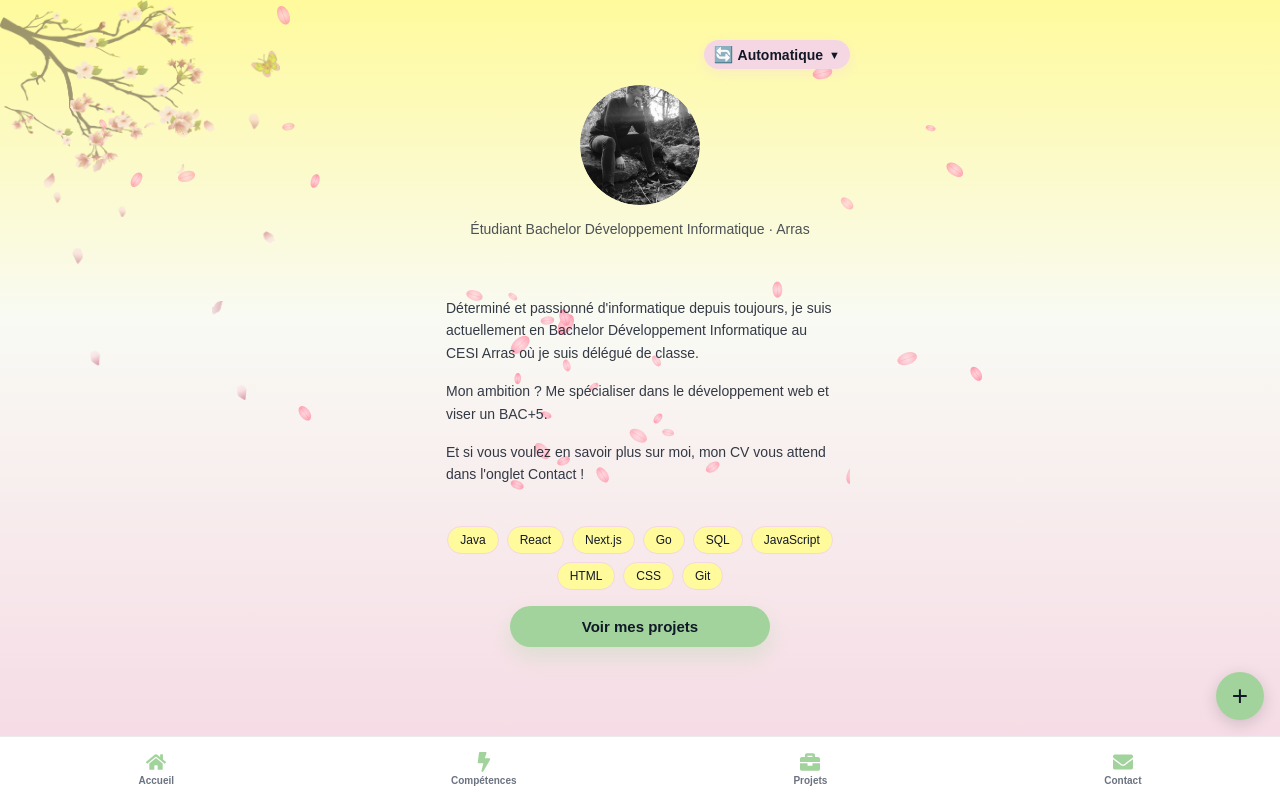
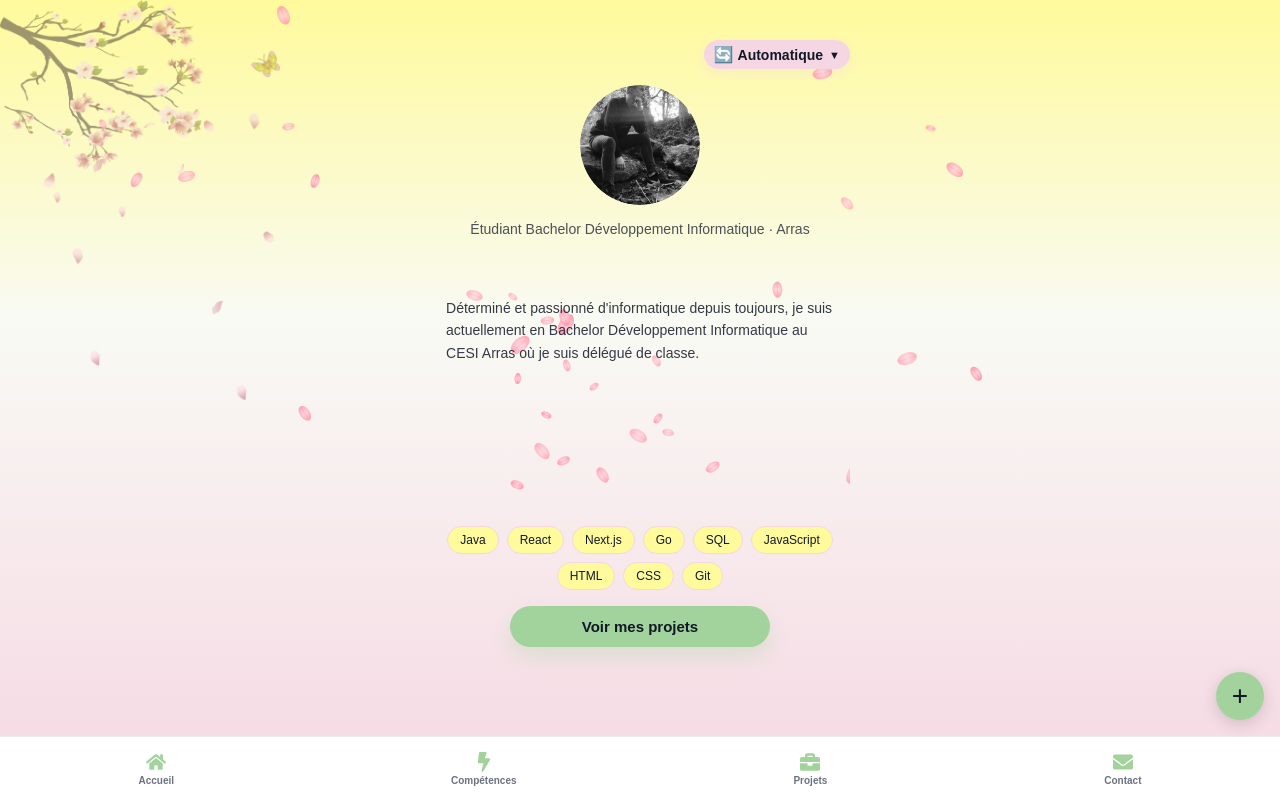
Before and after one commit to DELCUSEAllan/PortfolioSaisonAllan, a Next.js app in the folder portfolio-saisons/: page / in a window 1280 px wide. Built offline with nearby package versions, Linux system fonts and the light colour scheme.

Commit message:
feat : Ajout de l'animation machine à écrire sur le paragraphe principal

```diff
--- a/portfolio-saisons/src/app/components/SectionPresentation.jsx
+++ b/portfolio-saisons/src/app/components/SectionPresentation.jsx
@@ -1,23 +1,32 @@
 import { PRESENTATION } from "../config/contenuAccueil";
 import CanvasSakura from "./CanvasSakura";
-
-
+import TexteMachineAEcrire from "./TexteMachineAEcrire";
 import PropTypes from "prop-types";
-
-SectionPresentation.propTypes = {
-  saisonActuelle: PropTypes.string,
-};
 
 export default function SectionPresentation({ saisonActuelle }) {
   return (
     <section className="section-presentation">
       {saisonActuelle === "printemps" && <CanvasSakura />}
 
-     {PRESENTATION.paragraphes.map((paragraphe) => (
-        <p key={paragraphe.substring(0, 20)} className="section-texte">
-          {paragraphe}
-        </p>
-      ))}
+      {PRESENTATION.paragraphes.map((paragraphe, index) => {
+  const delai = PRESENTATION.paragraphes
+    .slice(0, index)
+    .reduce((total, p) => total + p.length * 0.03 + 1, 0);
+
+  return (
+    <p key={paragraphe.substring(0, 20)} className="section-texte">
+      <TexteMachineAEcrire
+        texte={paragraphe}
+        vitesse={0.03}
+        delaiDepart={delai}
+      />
+    </p>
+  );
+})}
     </section>
   );
 }
+
+SectionPresentation.propTypes = {
+  saisonActuelle: PropTypes.string,
+};
--- /dev/null
+++ b/portfolio-saisons/src/app/components/TexteMachineAEcrire.jsx
@@ -0,0 +1,30 @@
+"use client";
+
+import { motion } from "framer-motion";
+import PropTypes from "prop-types";
+
+export default function TexteMachineAEcrire({ texte, vitesse = 0.03, delaiDepart = 0 }) {
+  return (
+    <span>
+      {texte.split("").map((caractere, index) => (
+        <motion.span
+          key={`${caractere}-${index}`}
+          initial={{ opacity: 0 }}
+          animate={{ opacity: 1 }}
+          transition={{
+            duration: 0.01,
+            delay: delaiDepart + index * vitesse,
+          }}
+        >
+          {caractere}
+        </motion.span>
+      ))}
+    </span>
+  );
+}
+
+TexteMachineAEcrire.propTypes = {
+  texte: PropTypes.string,
+  vitesse: PropTypes.number,
+  delaiDepart: PropTypes.number,
+};
```
